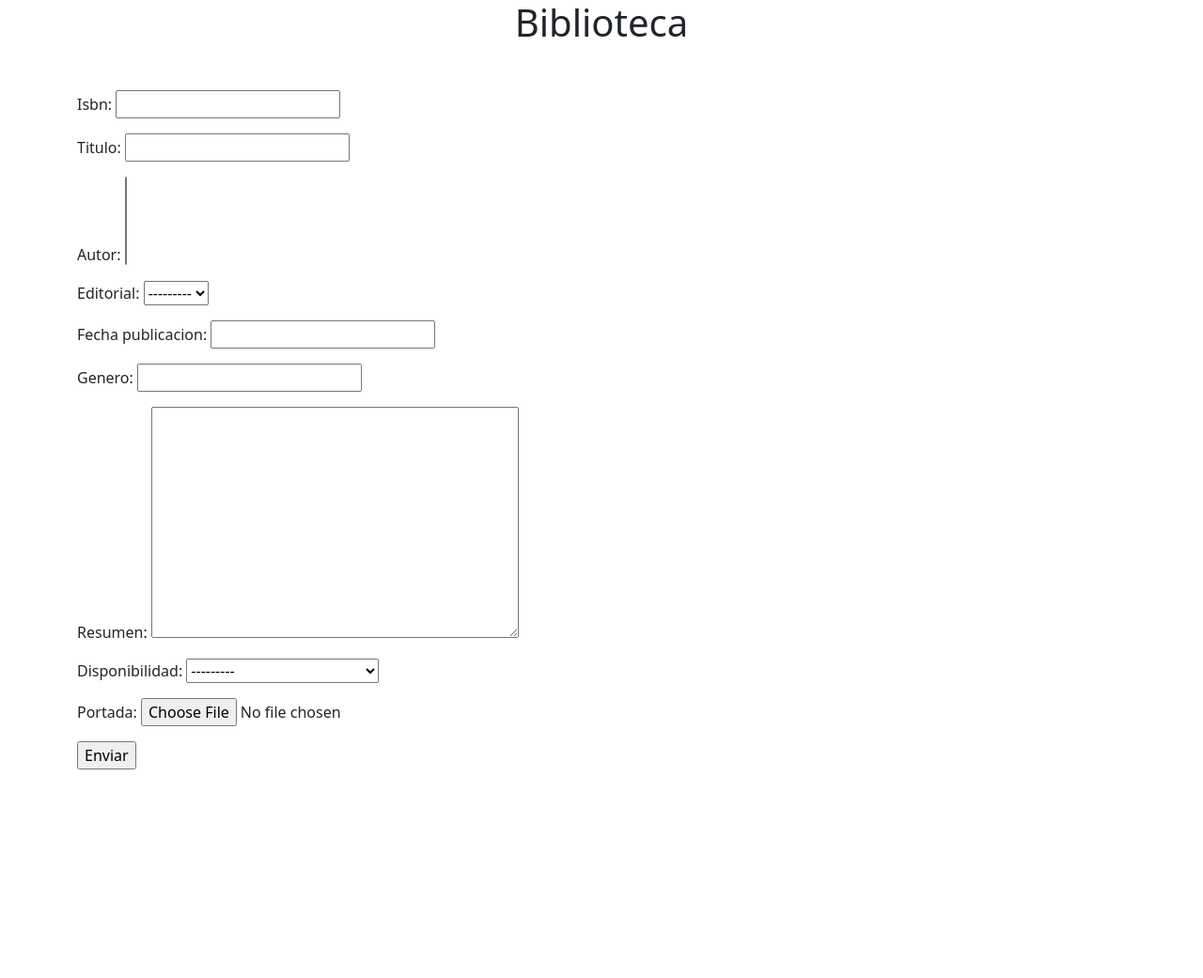
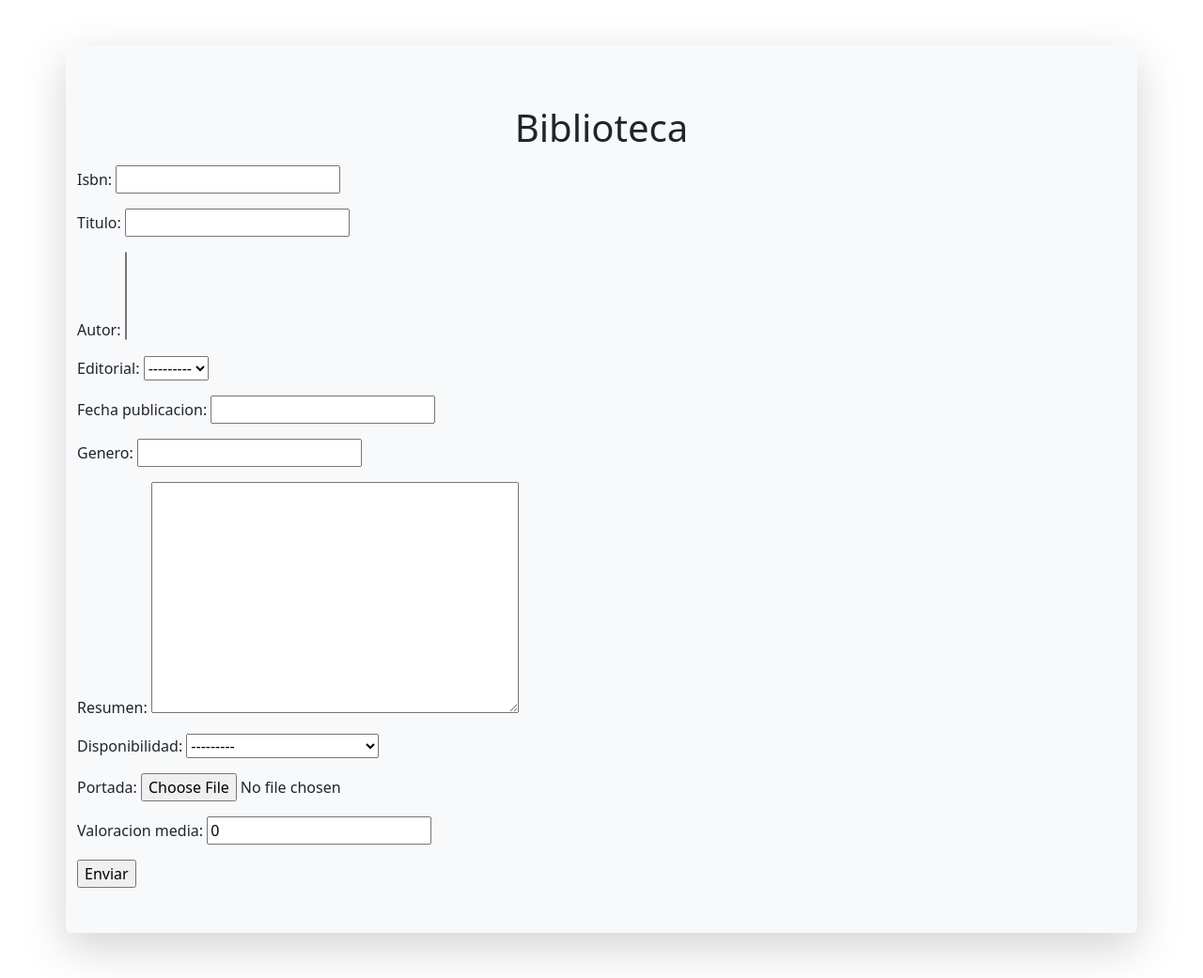
Before and after one commit to ieshm-2daw/libreria-sergioguijarroc, a Django app: page /crear/ in a window 1280 px wide. Shown: the whole page at 94% size. Before the commit the page ends 819 px from the top, so only its background shows below. Run offline with Django 4.2, Linux system fonts and the light colour scheme; data that the repository does not hold is empty.

Commit message:
Cambios mínimos

```diff
--- a/biblioteca/models.py
+++ b/biblioteca/models.py
@@ -41,6 +41,7 @@ class Libro(models.Model):
     ]
     disponibilidad = models.CharField(max_length=1, choices=DISPONIBILIDAD)
     portada = models.ImageField(upload_to="portadas/", null=True, blank=True)
+    valoracion_media = models.FloatField(default=0)
 
 
 class Editorial(models.Model):
--- a/biblioteca/templates/biblioteca/base.html
+++ b/biblioteca/templates/biblioteca/base.html
@@ -13,10 +13,10 @@
 </head>
 
 <body>
-    <div class="container">
+    <div class="container bg-light rounded shadow-lg my-5 py-5">
         <div class="row">
             <div class="col">
-                <h1 class="text-center mb-5">Biblioteca</h1>
+                <h1 class="text-center my-3 ">Biblioteca</h1>
             </div>
         </div>
         {%block content%}{%endblock%}
--- a/biblioteca/templates/biblioteca/devolver_libro.html
+++ b/biblioteca/templates/biblioteca/devolver_libro.html
@@ -1,7 +1,7 @@
 {% extends "biblioteca/base.html" %} {%block title%} Libros {%endblock%} {%block content%}
 <div class="row">
   <div class="col">
-    <form action="{% url 'devolver_libro' libro.pk %}" method="post">
+    <form  method="post">
       <!--no hace falta el action, así se mete a sí misma-->
       {%csrf_token%}
       <input type="submit" value="Devolver" />
--- a/biblioteca/views.py
+++ b/biblioteca/views.py
@@ -127,3 +127,18 @@ class DevolverLibro(View):
         prestamo.estado_prestamo = "D"
         prestamo.save()
         return redirect("detalle_libro", pk=libro.pk)
+
+
+class ValoracionLibro(View):
+    def get(self, request, pk):
+        libro = Libro.objects.get(pk=pk)
+        return render(request, "biblioteca/valoracion_libro.html", {"libro": libro})
+
+    def post(self, request, pk):
+        libro = Libro.objects.get(pk=pk)
+        libro.valoracion_media = request.POST[
+            "valoracion"
+        ]  # Esto es para que en el campo valoracion_media del libro se guarde la valoración que el usuario ha introducido en el formulario
+        # En el formulario lo tengo que meter en un input de tipo number y con un name="valoracion"
+        libro.save()
+        return redirect("detalle_libro", pk=libro.pk)
```
Also changed, not shown: biblioteca/templates/biblioteca/detalle_libro.html (+7 -2 lines), biblioteca/templates/biblioteca/valoracion_libro.html (added, +22 -0 lines), biblioteca/migrations/0003_libro_valoracion_media.py (added).
